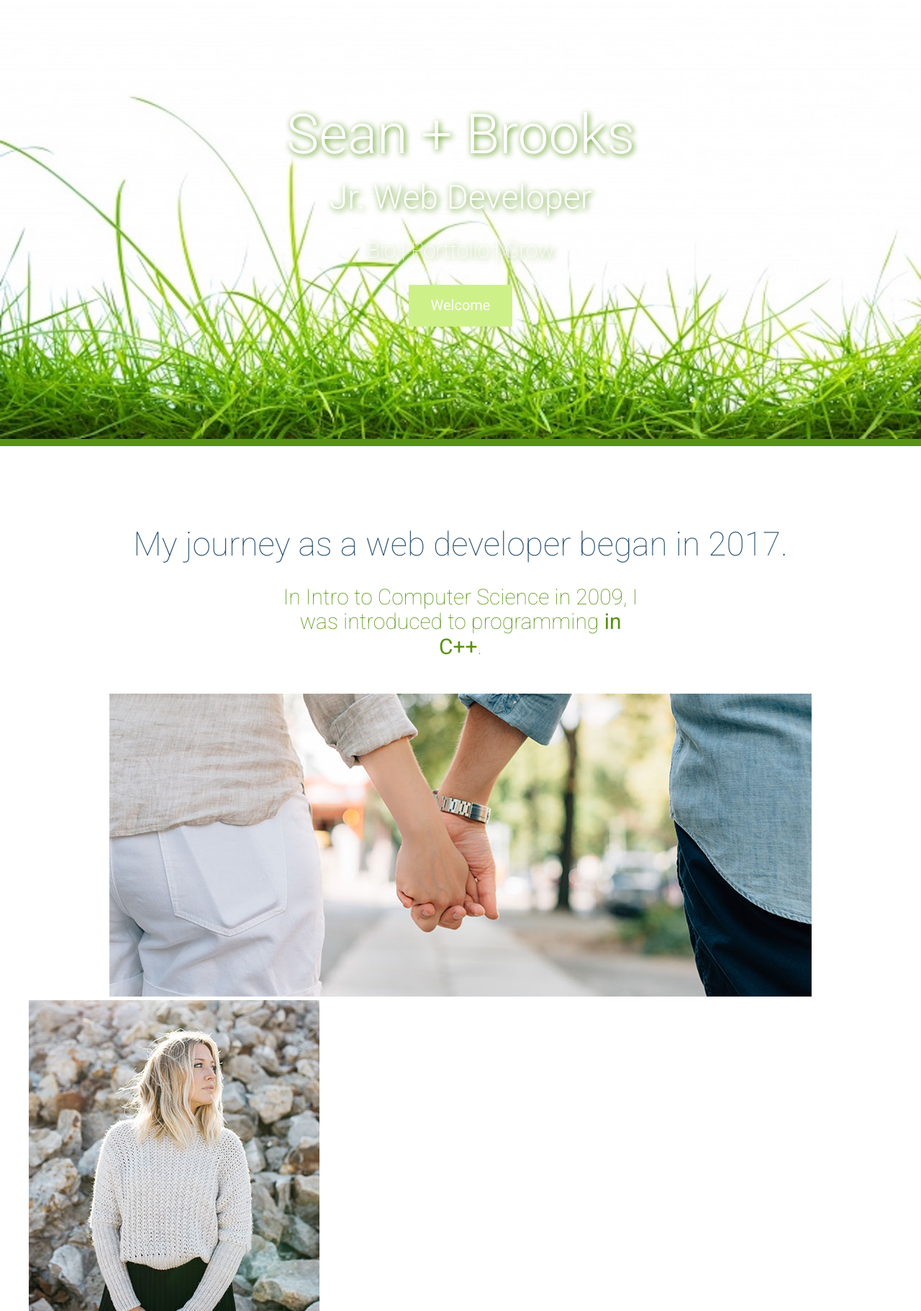
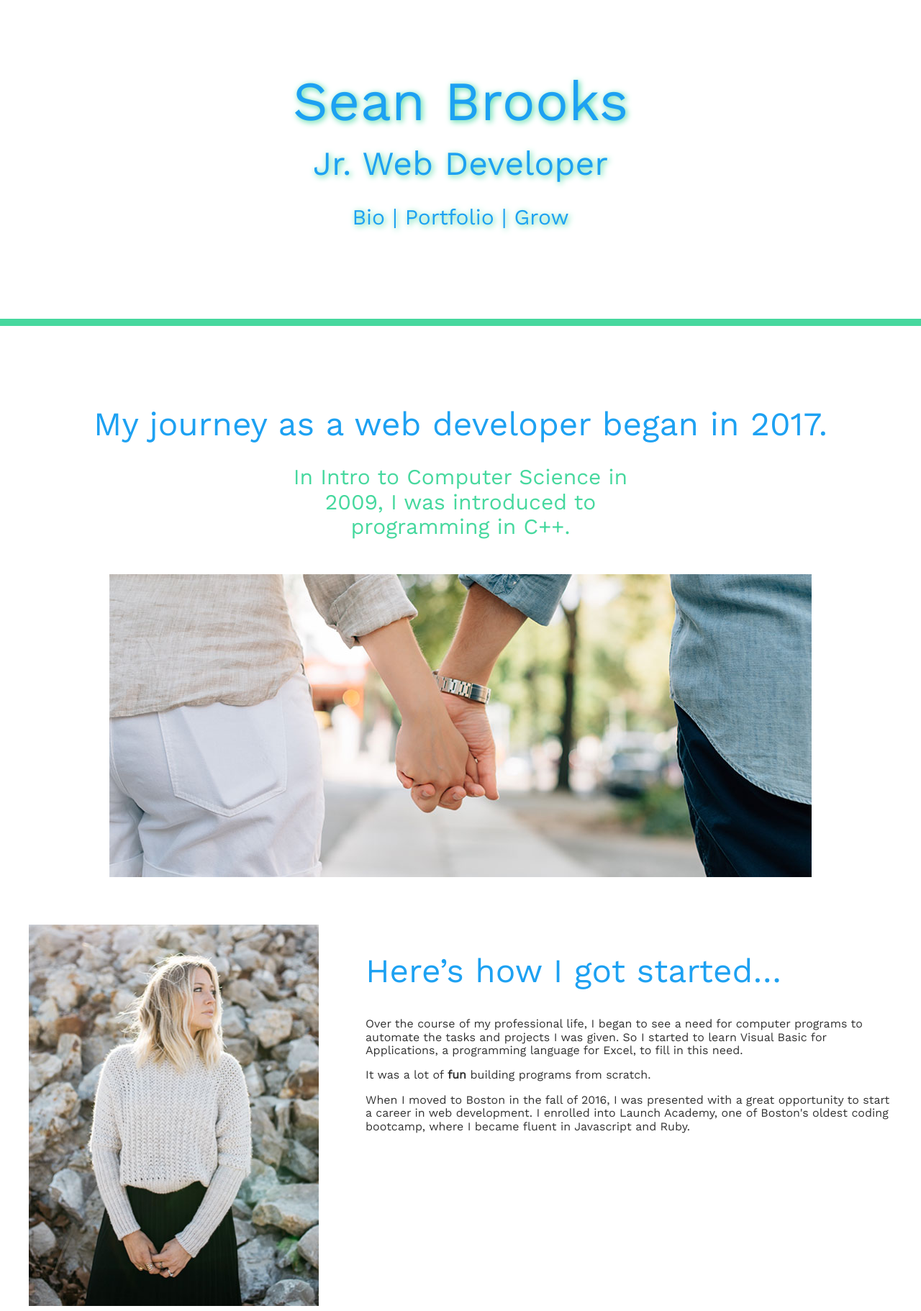
Before and after one commit to seanwbrooks/portfolio, a website: page app/index.html in a window 1280 px wide. Shown: the part 160-1982 px from the top of the page at 72% size. Drawn offline with nearby package versions, Linux system fonts and the light colour scheme.

Commit message:
Working on portfolio section

```diff
--- a/app/assets/styles/base/_global.css
+++ b/app/assets/styles/base/_global.css
@@ -1,5 +1,5 @@
 body {
-  font-family: "Roboto", sans-serif;
+  font-family: "Work Sans", sans-serif;
   color: #333;
 }
 
@@ -7,3 +7,7 @@ img {
   max-width: 100%;
   margin: auto;
 }
+
+* {
+  box-sizing: border-box;
+}
--- a/app/assets/styles/base/_mixins.css
+++ b/app/assets/styles/base/_mixins.css
@@ -15,3 +15,11 @@
     @mixin-content;
   }
 }
+
+@define-mixin clearfix {
+  &::after {
+    content: "";
+    clear: both;
+    display: table;
+  }
+}
--- a/app/assets/styles/base/_variables.css
+++ b/app/assets/styles/base/_variables.css
@@ -1,4 +1,4 @@
-$mainBlue: #2f5572;
-$mainGreen: #579211;
+$mainBlue: #1da1f2;
+$mainGreen: #46D89E;
 $mainLightGreen: #CDF188;
 $mainWhite: #FFF;
--- a/app/assets/styles/modules/_large-hero.css
+++ b/app/assets/styles/modules/_large-hero.css
@@ -1,6 +1,11 @@
 .large-hero {
   position: relative;
+  min-height: 300px;
   border-bottom: 10px solid $mainGreen;
+
+  @mixin atMedium {
+    min-height: 450px;
+  }
 
   &__image {
     display: block;
@@ -17,10 +22,10 @@
 
   &__title {
     font-weight: 300;
-    color: $mainWhite;
+    color: $mainBlue;
     font-size: 2.4rem;
+    text-shadow: 2px 2px 8px $mainGreen;
     margin: 0;
-    text-shadow: 2px 2px 8px $mainGreen;
 
     @mixin atSmall {
       font-size: 4.8rem;
@@ -29,7 +34,7 @@
 
   &__subtitle {
     font-weight: 300;
-    color: $mainWhite;
+    color: $mainBlue;
     font-size: 1.8rem;
     text-shadow: 2px 2px 8px $mainGreen;
     margin: 1rem;
@@ -40,7 +45,7 @@
   }
 
   &__description {
-    color: $mainWhite;
+    color: $mainBlue;
     font-size: 1.5rem;
     font-weight: 100;
     text-shadow: 2px 2px 8px $mainGreen;
--- /dev/null
+++ b/app/assets/styles/modules/_row.css
@@ -0,0 +1,32 @@
+.row {
+
+  @mixin clearfix;
+
+  &--gutters {
+    margin-right: -65px;
+  }
+
+  &--gutters > div {
+    padding-right: 65px;
+  }
+
+  @mixin atMedium {
+    &__medium-4 {
+      float: left;
+      width: 33.333%;
+    }
+
+    &__medium-4--larger {
+      width: 37%;
+    }
+
+    &__medium-8 {
+      float: left;
+      width: 66.666%;
+    }
+
+    &__medium-8--smaller {
+      width: 63%;
+    }
+  }
+}
--- a/app/assets/styles/modules/_wrapper.css
+++ b/app/assets/styles/modules/_wrapper.css
@@ -1,7 +1,8 @@
 .wrapper {
+  overflow: hidden;
   padding-left: 18px;
   padding-right: 18px;
-  max-width: 1200px;
+  max-width: 1236px;
   margin-left: auto;
   margin-right: auto;
 
@@ -13,4 +14,12 @@
     padding-left: 0;
     padding-right: 0;
   }
+
+  &--b-margin {
+    margin-bottom: 1rem;
+
+    @mixin atSmall {
+      margin-bottom: 3.875rem;
+    }
+  }
 }
--- a/app/assets/styles/styles.css
+++ b/app/assets/styles/styles.css
@@ -7,3 +7,4 @@
 @import "modules/_wrapper";
 @import "modules/_page-section";
 @import "modules/_headline";
+@import "modules/_row";
--- a/app/index.html
+++ b/app/index.html
@@ -2,10 +2,10 @@
 <html>
 <head>
   <meta name="viewport" content="width=device-width, initial-scale=1" />
-  <link href='https://fonts.googleapis.com/css?family=Roboto:400,100,300,500,700' rel='stylesheet' type='text/css'>
+  <link href='https://fonts.googleapis.com/css?family=Work+Sans' rel='stylesheet' type='text/css'>
   <title>Sean Brooks</title>
   <meta name="keywords" content="my-beginning, portfolio, resume, skills">
-  <meta name="description" content="Sean + Brooks Jr. Web Developer">
+  <meta name="description" content="Sean Brooks Jr. Web Developer">
   <link rel="stylesheet" href="temp/styles/styles.css">
 </head>
 <body>
@@ -22,19 +22,11 @@
   </header>
 
   <div class="large-hero">
-    <picture>
-      <source srcset="./assets/images/green-grass--large.jpg" media="(min-width: 1380px)">
-      <source srcset="./assets/images/green-grass--medium.jpg" media="(min-width: 990px)">
-      <source srcset="./assets/images/green-grass--small.jpg" media="(min-width: 640px)">
-      <img srcset="./assets/images/green-grass--smallest.jpg" alt="Multi-colored blocks" class="large-hero__image">
-    </picture>
-
     <div class="large-hero__text-content">
       <div class="wrapper">
-        <h1 class="large-hero__title">Sean + Brooks</h1>
+        <h1 class="large-hero__title">Sean Brooks</h1>
         <h2 class="large-hero__subtitle">Jr. Web Developer</h2>
         <p class="large-hero__description">Bio | Portfolio | Grow</p>
-        <p><a href="#" class="btn btn--light-green btn--large">Welcome</a></p>
       </div>
     </div>
   </div>
@@ -43,14 +35,24 @@
     <div class="wrapper">
       <h2 class="headline headline--centered headline--light headline--b-margin-small">My journey as a web developer began in 2017.</h2>
       <h3 class="headline headline--centered headline--green headline--small headline--narrow headline--light headline--b-margin-large">In Intro to Computer Science in 2009, I was introduced to programming<strong> in C++</strong>.</h3>
-      <div class="wrapper wrapper--medium">
+      <div class="wrapper wrapper--medium wrapper--b-margin">
         <img src="assets/images/first-trip.jpg" alt="Resume.">
       </div>
-      <img src="assets/images/our-start.jpg" alt="Our founder, Jane Doe">
-      <h2 class="headline">Here&rsquo;s how I got started&hellip;</h2>
-      <p>Over the course of my professional life, I began to see a need for computer programs to automate the tasks and projects I was given.  So I started to learn Visual Basic for Applications, a programming language for Excel, to fill in this need.</p>
-      <p>It was a lot of <strong>fun</strong> building programs from scratch.</p>
-      <p>When I moved to Boston in the fall of 2016, I was presented with a great opportunity to start a career in web development. I enrolled into Launch Academy, one of Boston's oldest coding bootcamp, where I became fluent in Javascript and Ruby.</p>
+      <div class="row row--gutters">
+        <div class="row__medium-4 row__medium-4--larger">
+          <picture>
+            <source srcset="assets/images/our-start.jpg" media="(min-width: 1200px)">
+            <source srcset="assets/images/our-start-portrait.jpg" media="(min-width: 800px)">
+            <img src="assets/images/our-start-landscape.jpg" alt="Our founder Jane Doe.">
+          </picture>
+        </div>
+        <div class="row__medium-8 row__medium-8--smaller">
+          <h2 class="headline">Here&rsquo;s how I got started&hellip;</h2>
+          <p>Over the course of my professional life, I began to see a need for computer programs to automate the tasks and projects I was given.  So I started to learn Visual Basic for Applications, a programming language for Excel, to fill in this need.</p>
+          <p>It was a lot of <strong>fun</strong> building programs from scratch.</p>
+          <p>When I moved to Boston in the fall of 2016, I was presented with a great opportunity to start a career in web development. I enrolled into Launch Academy, one of Boston's oldest coding bootcamp, where I became fluent in Javascript and Ruby.</p>
+        </div>
+      </div>
     </div>
   </div>
 
--- a/app/temp/styles/styles.css
+++ b/app/temp/styles/styles.css
@@ -451,7 +451,7 @@ template {
 }
 
 body {
-  font-family: "Roboto", sans-serif;
+  font-family: "Work Sans", sans-serif;
   color: #333;
 }
 
@@ -460,10 +460,23 @@ img {
   margin: auto;
 }
 
+* {
+  -webkit-box-sizing: border-box;
+          box-sizing: border-box;
+}
+
 .large-hero {
   position: relative;
-  border-bottom: 10px solid #579211;
+  min-height: 300px;
+  border-bottom: 10px solid #46D89E;
 }
+
+@media (min-width: 800px) {
+
+.large-hero {
+    min-height: 450px
+}
+  }
 
 .large-hero__image {
     display: block;
@@ -481,10 +494,10 @@ img {
 
 .large-hero__title {
     font-weight: 300;
-    color: #FFF;
+    color: #1da1f2;
     font-size: 2.4rem;
+    text-shadow: 2px 2px 8px #46D89E;
     margin: 0;
-    text-shadow: 2px 2px 8px #579211;
   }
 
 @media (min-width: 550px) {
@@ -496,9 +509,9 @@ img {
 
 .large-hero__subtitle {
     font-weight: 300;
-    color: #FFF;
+    color: #1da1f2;
     font-size: 1.8rem;
-    text-shadow: 2px 2px 8px #579211;
+    text-shadow: 2px 2px 8px #46D89E;
     margin: 1rem;
   }
 
@@ -510,10 +523,10 @@ img {
   }
 
 .large-hero__description {
-    color: #FFF;
+    color: #1da1f2;
     font-size: 1.5rem;
     font-weight: 100;
-    text-shadow: 2px 2px 8px #579211;
+    text-shadow: 2px 2px 8px #46D89E;
     max-width: 30rem;
     margin-left: auto;
     margin-right: auto;
@@ -527,7 +540,7 @@ img {
   }
 
 .btn {
-  background-color: #2f5572;
+  background-color: #1da1f2;
   color: #FFF;
   text-decoration: none;
   padding: .75rem 1.2rem;
@@ -550,9 +563,10 @@ img {
   }
 
 .wrapper {
+  overflow: hidden;
   padding-left: 18px;
   padding-right: 18px;
-  max-width: 1200px;
+  max-width: 1236px;
   margin-left: auto;
   margin-right: auto;
 }
@@ -564,6 +578,17 @@ img {
 .wrapper .wrapper {
     padding-left: 0;
     padding-right: 0;
+  }
+
+.wrapper--b-margin {
+    margin-bottom: 1rem;
+  }
+
+@media (min-width: 550px) {
+
+.wrapper--b-margin {
+      margin-bottom: 3.875rem
+  }
   }
 
 .page-section {
@@ -578,14 +603,14 @@ img {
   }
 
 .page-section--blue {
-    background-color: #2f5572;
+    background-color: #1da1f2;
     color: #FFF;
   }
 
 .headline {
   font-weight: 300;
   font-size: 1.9rem;
-  color: #2f5572;
+  color: #1da1f2;
 }
 
 @media (min-width: 550px) {
@@ -600,7 +625,7 @@ img {
   }
 
 .headline--green {
-    color: #579211;
+    color: #46D89E;
   }
 
 .headline--small {
@@ -635,3 +660,37 @@ img {
 .headline--b-margin-large {
     margin-bottom: 1.6em;
   }
+
+.row::after {
+    content: "";
+    clear: both;
+    display: table;
+  }
+
+.row--gutters {
+    margin-right: -65px;
+  }
+
+.row--gutters > div {
+    padding-right: 65px;
+  }
+
+@media (min-width: 800px) {
+    .row__medium-4 {
+      float: left;
+      width: 33.333%;
+    }
+
+    .row__medium-4--larger {
+      width: 37%;
+    }
+
+    .row__medium-8 {
+      float: left;
+      width: 66.666%;
+    }
+
+    .row__medium-8--smaller {
+      width: 63%;
+    }
+  }
```
